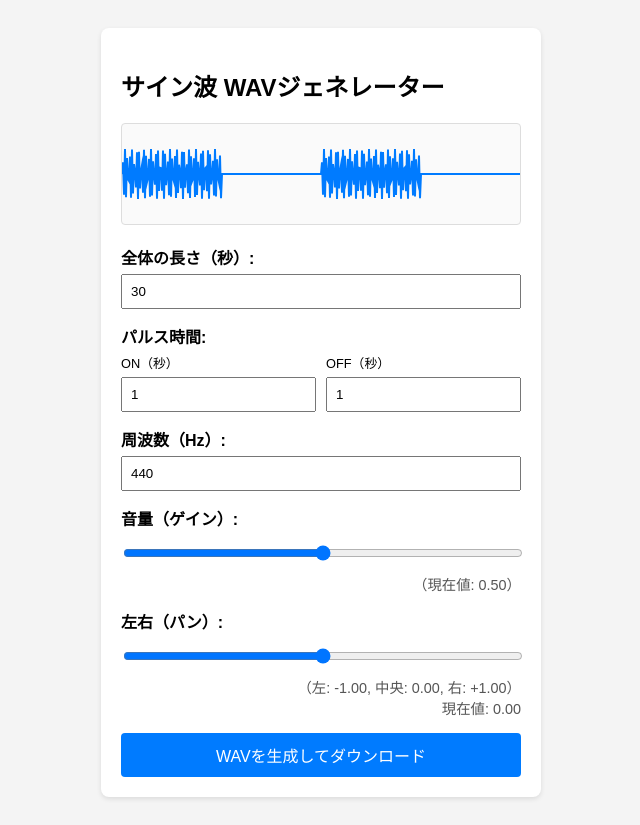
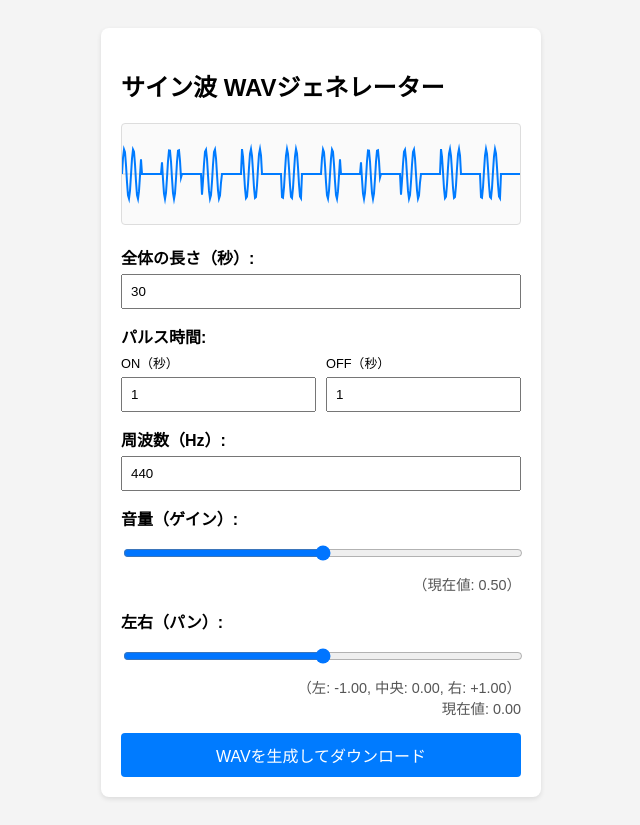
Before and after one commit to nekomimi-daimao/WavGenerator, a plain HTML site: page index.html in a window 1280 px wide. Shown: the whole page, without its empty margins (319-959 px from the left). Drawn offline with Linux system fonts and the light colour scheme.

Commit message:
波形の全体を表示する

```diff
--- a/index.html
+++ b/index.html
@@ -5,7 +5,6 @@
     <meta name="viewport" content="width=device-width, initial-scale=1.0">
     <title>WAVジェネレーター</title>
     <style>
-        /* (CSSの共通部分...省略) */
         body {
             font-family: sans-serif;
             padding: 20px;
@@ -55,12 +54,13 @@
             height: 100px;
         }
 
+        /* パルス時間の設定を一行にするためのCSS */
         .pulse-inputs {
             display: flex;
             gap: 10px;
             margin-bottom: 5px;
         }
-        .pulse-inputs .input-container { /* span からクラス名変更 */
+        .pulse-inputs .input-container {
             flex: 1;
         }
         .pulse-inputs .input-container label {
--- a/script.js
+++ b/script.js
@@ -1,6 +1,6 @@
 window.addEventListener('DOMContentLoaded', () => {
 
-    // ▼▼▼ 1. HTML要素を取得 (すべての変数がこのスコープ内で定義されていることを確認) ▼▼▼
+    // ▼▼▼ 1. HTML要素を取得 ▼▼▼
     const durationInput = document.getElementById('duration');
     const onDurationInput = document.getElementById('onDuration');
     const offDurationInput = document.getElementById('offDuration');
@@ -15,7 +15,7 @@ window.addEventListener('DOMContentLoaded', () => {
     const canvas = document.getElementById('waveformCanvas');
     const ctx = canvas.getContext('2d');
 
-    // (Canvasの高解像度対応 ... 変更なし)
+    // Canvasの高解像度対応
     const dpr = window.devicePixelRatio || 1;
     const rect = canvas.getBoundingClientRect();
     canvas.width = rect.width * dpr;
@@ -89,11 +89,11 @@ window.addEventListener('DOMContentLoaded', () => {
     });
 
     // ------------------------------------
-    // --- 関数定義 (省略せずに完全版を再掲) ---
+    // --- 関数定義 ---
     // ------------------------------------
 
     /**
-     * 波形をCanvasに描画する関数
+     * 波形をCanvasに描画する関数 (全体表示のために修正済み)
      */
     function drawWaveform() {
         const frequency = parseFloat(frequencyInput.value) || 440;
@@ -119,8 +119,23 @@ window.addEventListener('DOMContentLoaded', () => {
         ctx.strokeStyle = '#007bff';
         ctx.lineWidth = 2;
 
-        const cyclesToDraw = 2;
-        const timeRange = period * cyclesToDraw;
+        // ▼▼▼ 波形の全体表示のための修正ロジック ▼▼▼
+        const currentDuration = parseFloat(durationInput.value) || 30; // 現在の全体の長さを取得
+        let cyclesToDraw = 2; // 最低2周期
+
+        // 周期 (period) がゼロまたは負の場合は描画しないように保護
+        if (period <= 0) return;
+
+        const maxCyclesToShow = Math.ceil(currentDuration / period);
+
+        // 最大10周期、または全体の長さに含まれる周期の数まで描画します。
+        if (maxCyclesToShow > 2) {
+            cyclesToDraw = Math.min(10, maxCyclesToShow);
+        }
+
+        const timeRange = period * cyclesToDraw; // 描画する時間の範囲を決定
+        // ▲▲▲ 修正ロジック終了 ▲▲▲
+
         if (timeRange === 0) {
             return;
         }
```
